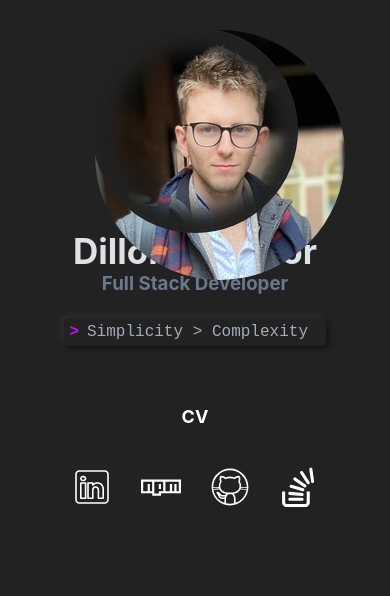
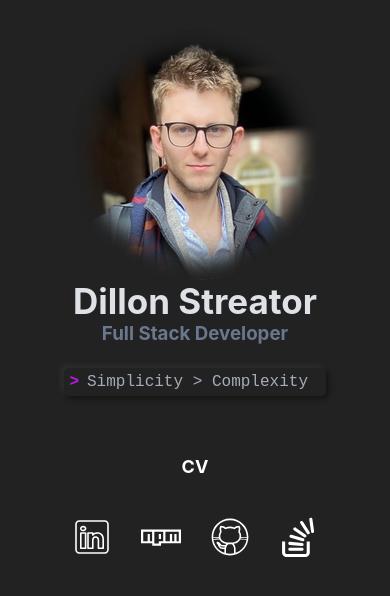
Before and after one commit to DillonStreator/portfolio-gatsby, a Gatsby site: page / in a window 390 px wide. Built offline with nearby package versions, Linux system fonts and the light colour scheme; Gatsby itself is replaced by a stand-in of ours.

Commit message:
fix picture on mobile

```diff
--- a/src/scss/index.module.scss
+++ b/src/scss/index.module.scss
@@ -129,13 +129,6 @@ footer {
     }
 }
 
-@media (max-width: 764px) {
-    .profileImg {
-        height: 200px;
-        width: 200px;
-    }
-}
-
 @media (max-height: 600px) {
     section.cv {
         padding: 15px;
```
